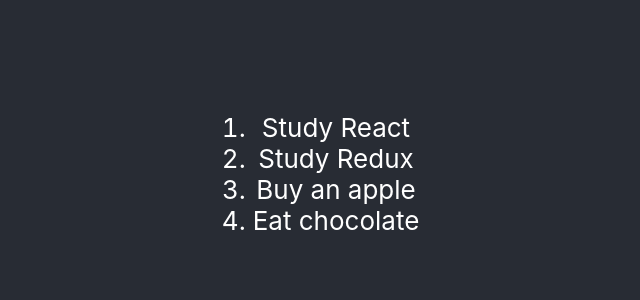
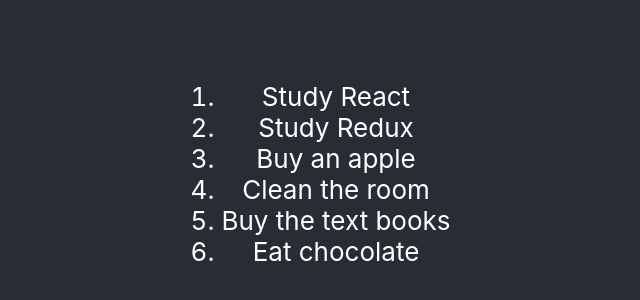
Before and after one commit to yuuming/todoListPractice, a React (Create React App) app: page / in a window 1280 px wide. Shown: the part 226-526 px from the top of the page, without its empty margins (344-984 px from the left). Built offline with nearby package versions, Linux system fonts and the light colour scheme.

Commit message:
Install redux

```diff
--- a/package.json
+++ b/package.json
@@ -5,7 +5,10 @@
   "dependencies": {
     "react": "^16.6.3",
     "react-dom": "^16.6.3",
-    "react-scripts": "2.1.1"
+    "react-redux": "^6.0.0",
+    "react-scripts": "2.1.1",
+    "redux": "^4.0.1",
+    "redux-logger": "^3.0.6"
   },
   "scripts": {
     "start": "react-scripts start",
--- a/src/App.js
+++ b/src/App.js
@@ -10,6 +10,8 @@
         { title: 'Study React' },
         { title: 'Study Redux' },
         { title: 'Buy an apple' },
+        { title: 'Clean the room' },
+        { title: 'Buy the text books' },
         { title: 'Eat chocolate' }
       ]
     };
```
Also changed, not shown: 1 other file (tests, documents, lock files or other folders).
